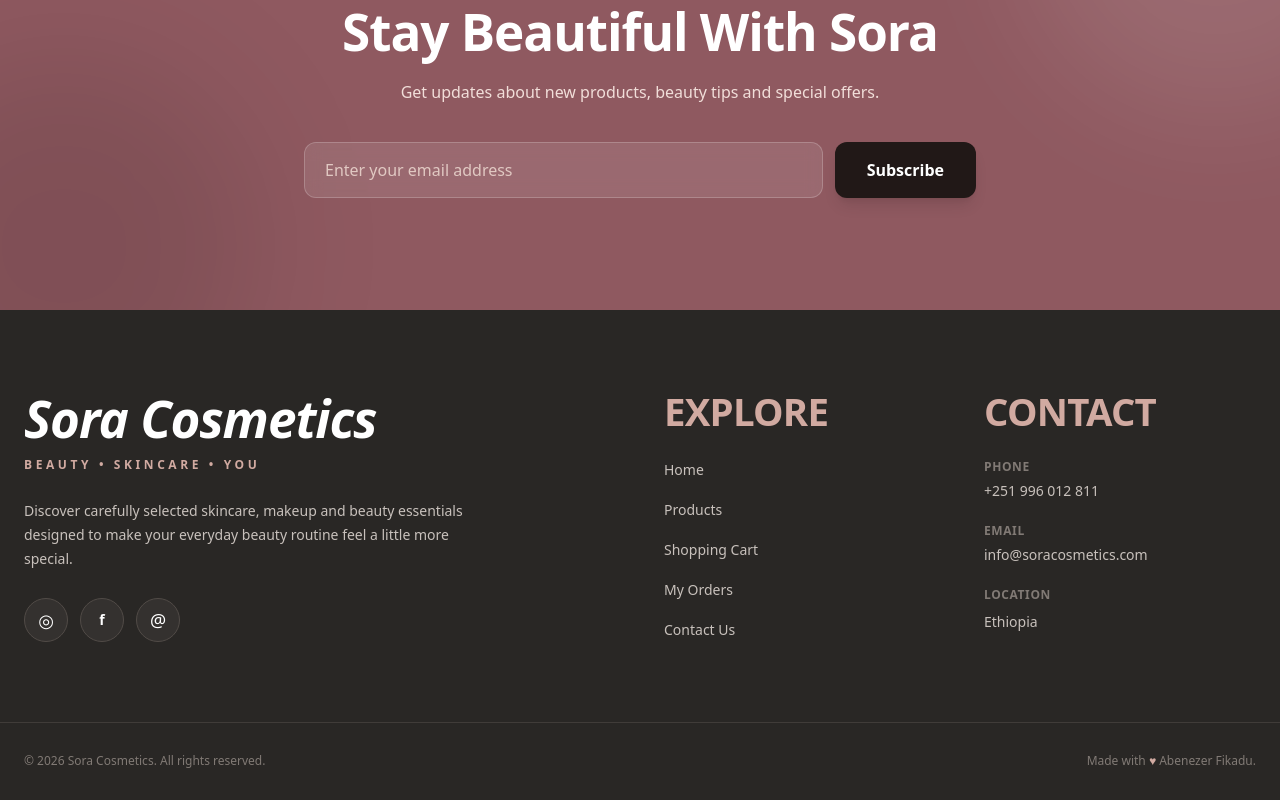
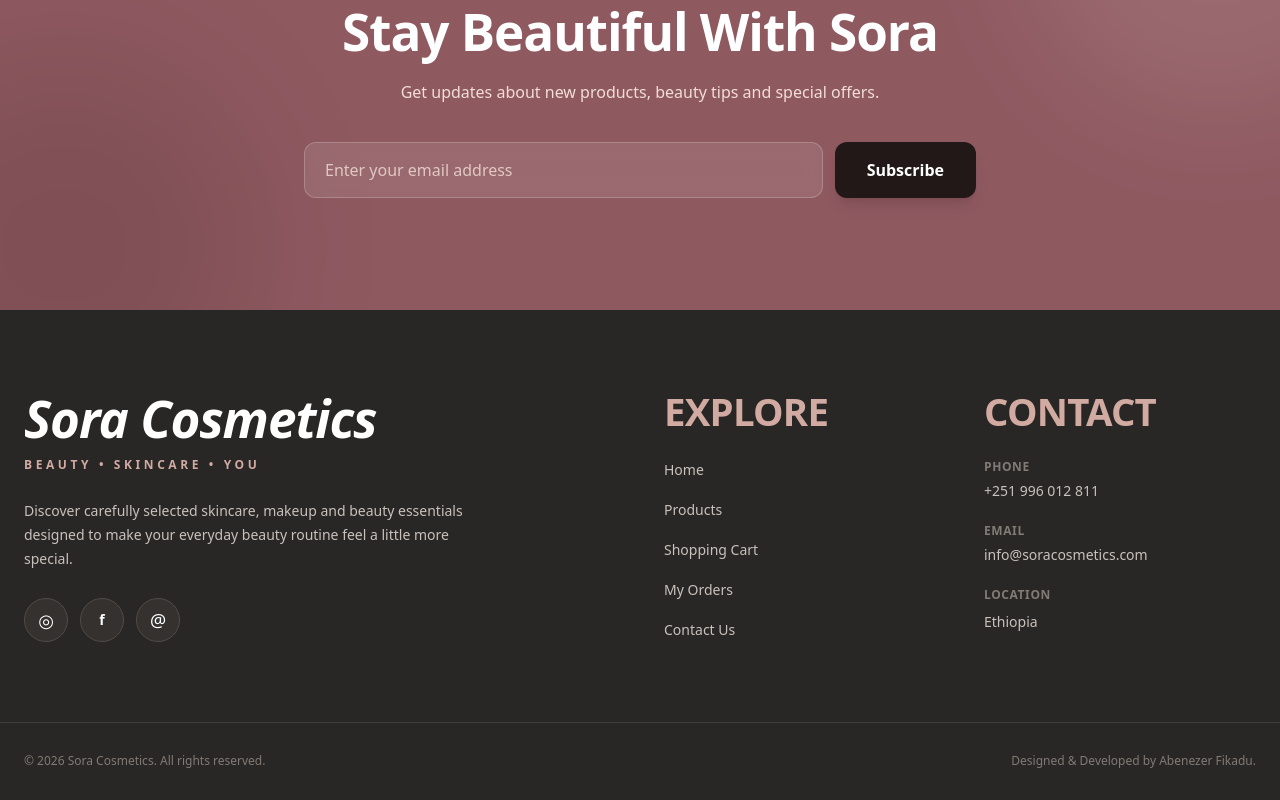
Before and after one commit to Abenuab/sora-cosmetics, a Next.js app: page / in a window 1280 px wide. Shown: the part 3806-4606 px from the top of the page. Built offline with nearby package versions, Linux system fonts and the light colour scheme; no server answers; the database is empty.

Commit message:
Add developer credit to footer

```diff
--- a/app/components/Footer.tsx
+++ b/app/components/Footer.tsx
@@ -183,7 +183,7 @@ export default function Footer() {
         </p>
 
         <p className="text-xs text-[#817a75]">
-          Made with <span className="text-[#d1aaa1]">♥</span> Abenezer Fikadu.
+           Designed & Developed by <span className="text-[#d1aaa1]"></span> Abenezer Fikadu.
         </p>
 
       </div>
```
